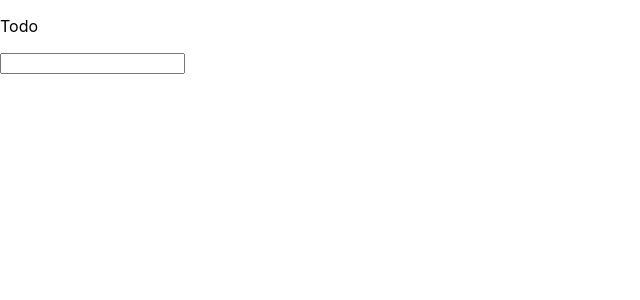
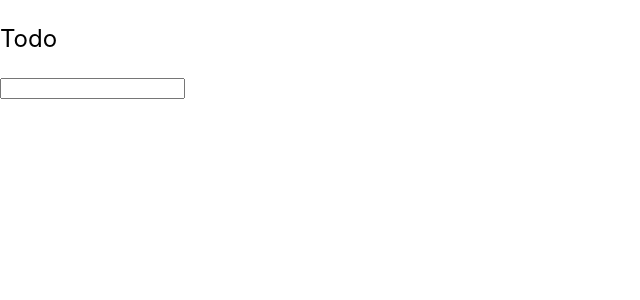
Before and after one commit to pssruthy/todo-react, a React (Create React App) app: page / in a window 1280 px wide. Shown: the top 300 px of the page, without its empty margins (0-640 px from the left). Built offline with nearby package versions, Linux system fonts and the light colour scheme.

Commit message:
TodoHeading changed from function to class component
- It have the state isEditing

```diff
--- a/src/components/InputBox.js
+++ b/src/components/InputBox.js
@@ -27,6 +27,7 @@ class InputBox extends React.Component {
         value={this.state.value ? this.state.value : ''}
         onChange={this.handleOnchange}
         onKeyDown={this.handleKeyDown}
+        className={this.props.className}
       ></input>
     );
   }
--- a/src/components/Todo.js
+++ b/src/components/Todo.js
@@ -18,22 +18,16 @@ class Todo extends React.Component {
     super(props);
     this.state = {
       heading: 'Todo',
-      isHeadingEditing: false,
       items: [],
       lastItemId: 0,
     };
     this.addItem = this.addItem.bind(this);
     this.toggleItemStatus = this.toggleItemStatus.bind(this);
-    this.setHeadingEditable = this.setHeadingEditable.bind(this);
     this.updateHeading = this.updateHeading.bind(this);
   }
 
   updateHeading(heading) {
-    this.setState({ heading, isHeadingEditing: false });
-  }
-
-  setHeadingEditable() {
-    this.setState({ isHeadingEditing: true });
+    this.setState({ heading });
   }
 
   addItem(item) {
@@ -57,19 +51,12 @@ class Todo extends React.Component {
   render() {
     return (
       <div>
-        {this.state.isHeadingEditing ? (
-          <InputBox
-            handleKeyEnter={this.updateHeading}
-            value={this.state.heading}
-          />
-        ) : (
-          <TodoHeading
-            onClick={this.setHeadingEditable}
-            value={this.state.heading}
-          />
-        )}
+        <TodoHeading
+          handleKeyEnter={this.updateHeading}
+          heading={this.state.heading}
+        />
         <TodoList items={this.state.items} onClick={this.toggleItemStatus} />
-        <InputBox handleKeyEnter={this.addItem} />
+        <InputBox handleKeyEnter={this.addItem} className="item-input" />
       </div>
     );
   }
--- a/src/components/TodoHeading.js
+++ b/src/components/TodoHeading.js
@@ -1,7 +1,39 @@
 import React from 'react';
+import InputBox from './InputBox';
 
-const TodoHeading = ({ onClick, value }) => {
-  return <p onClick={onClick}>{value}</p>;
-};
+class TodoHeading extends React.Component {
+  constructor(props) {
+    super(props);
+    this.state = { isEditing: false };
+    this.setHeadingEditable = this.setHeadingEditable.bind(this);
+    this.handleKeyEnter = this.handleKeyEnter.bind(this);
+  }
+
+  handleKeyEnter(heading) {
+    this.setState({ isEditing: false });
+    this.props.handleKeyEnter(heading);
+  }
+
+  setHeadingEditable() {
+    this.setState({ isEditing: true });
+  }
+
+  render() {
+    if (this.state.isEditing) {
+      return (
+        <InputBox
+          handleKeyEnter={this.handleKeyEnter}
+          value={this.props.heading}
+          className="heading"
+        />
+      );
+    }
+    return (
+      <p onClick={this.setHeadingEditable} className="heading">
+        {this.props.heading}
+      </p>
+    );
+  }
+}
 
 export default TodoHeading;
--- a/src/components/todo.css
+++ b/src/components/todo.css
@@ -25,3 +25,7 @@
 .processing > .status-color {
   background-color: orange;
 }
+
+.heading {
+  font-size: x-large;
+}
```
